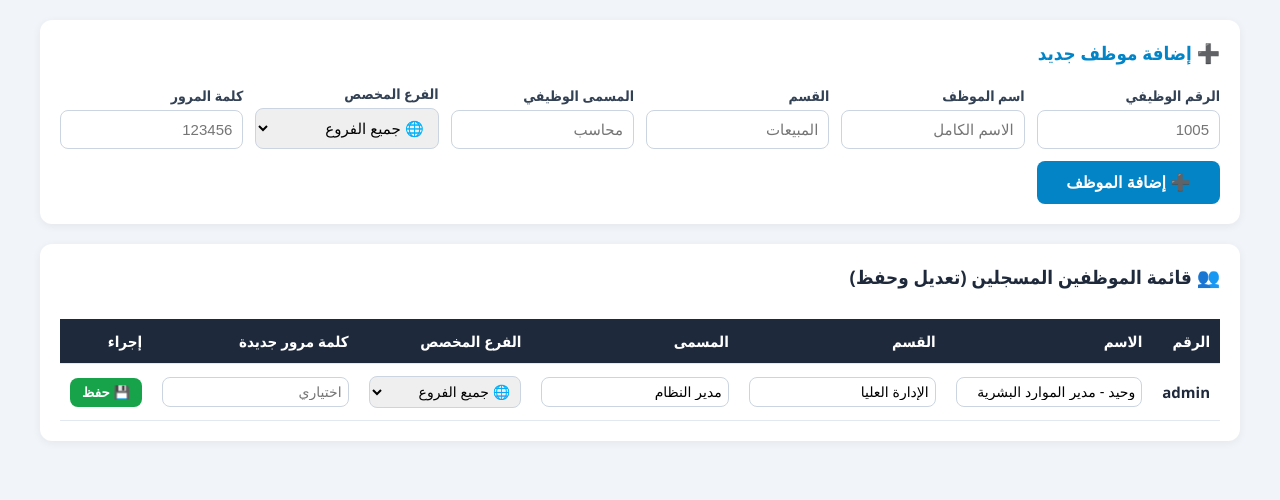
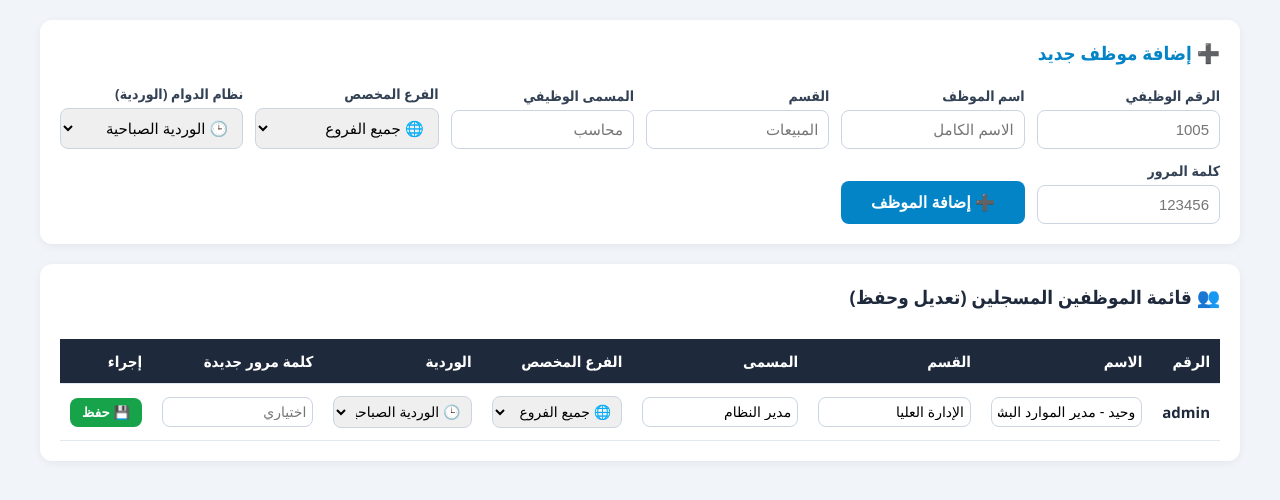
Before and after one commit to wahidhakamy-debug/attendance-system, a Flask app: page /employees in a window 1280 px wide. Shown: the part 64-564 px from the top of the page. Run offline with Flask 3, Linux system fonts and the light colour scheme; the visitor is signed in with stand-in values (Sample User, id 1); data comes from the database, SQL or seed files in the repository; tables that the repository leaves empty hold one stand-in row (values such as "Sample post"); some libraries are stand-ins or nearby versions.

Commit message:
Add shift selection to employee form and table

```diff
--- a/templates/employees.html
+++ b/templates/employees.html
@@ -3,7 +3,7 @@
 
 <div class="card">
     <h3 style="margin-top:0; color:#0284c7;">➕ إضافة موظف جديد</h3>
-    <form action="/add_employee" method="POST" style="display: grid; grid-template-columns: repeat(auto-fit, minmax(170px, 1fr)); gap: 12px; align-items: end;">
+    <form action="/add_employee" method="POST" style="display: grid; grid-template-columns: repeat(auto-fit, minmax(160px, 1fr)); gap: 12px; align-items: end;">
         <div><label>الرقم الوظيفي</label><input type="text" name="emp_id" placeholder="1005" required></div>
         <div><label>اسم الموظف</label><input type="text" name="name" placeholder="الاسم الكامل" required></div>
         <div><label>القسم</label><input type="text" name="department" placeholder="المبيعات" required></div>
@@ -13,6 +13,12 @@
             <select name="assigned_branch">
                 <option value="جميع الفروع">🌐 جميع الفروع</option>
                 {% for b in branches %}<option value="{{ b.1 }}">📍 {{ b.1 }}</option>{% endfor %}
+            </select>
+        </div>
+        <div>
+            <label>نظام الدوام (الوردية)</label>
+            <select name="assigned_shift">
+                {% for s in shifts %}<option value="{{ s.1 }}">🕒 {{ s.1 }}</option>{% endfor %}
             </select>
         </div>
         <div><label>كلمة المرور</label><input type="text" name="password" placeholder="123456" required></div>
@@ -25,7 +31,7 @@
     <div style="overflow-x:auto;">
         <table>
             <thead>
-                <tr><th>الرقم</th><th>الاسم</th><th>القسم</th><th>المسمى</th><th>الفرع المخصص</th><th>كلمة مرور جديدة</th><th>إجراء</th></tr>
+                <tr><th>الرقم</th><th>الاسم</th><th>القسم</th><th>المسمى</th><th>الفرع المخصص</th><th>الوردية</th><th>كلمة مرور جديدة</th><th>إجراء</th></tr>
             </thead>
             <tbody>
                 {% for emp in employees %}
@@ -39,6 +45,11 @@
                             <select name="assigned_branch" style="padding:6px; font-size:14px;">
                                 <option value="جميع الفروع" {% if emp.4 == 'جميع الفروع' %}selected{% endif %}>🌐 جميع الفروع</option>
                                 {% for b in branches %}<option value="{{ b.1 }}" {% if emp.4 == b.1 %}selected{% endif %}>📍 {{ b.1 }}</option>{% endfor %}
+                            </select>
+                        </td>
+                        <td>
+                            <select name="assigned_shift" style="padding:6px; font-size:14px;">
+                                {% for s in shifts %}<option value="{{ s.1 }}" {% if emp.5 == s.1 %}selected{% endif %}>🕒 {{ s.1 }}</option>{% endfor %}
                             </select>
                         </td>
                         <td><input type="text" name="password" placeholder="اختياري" style="padding:6px; font-size:14px;"></td>
```
